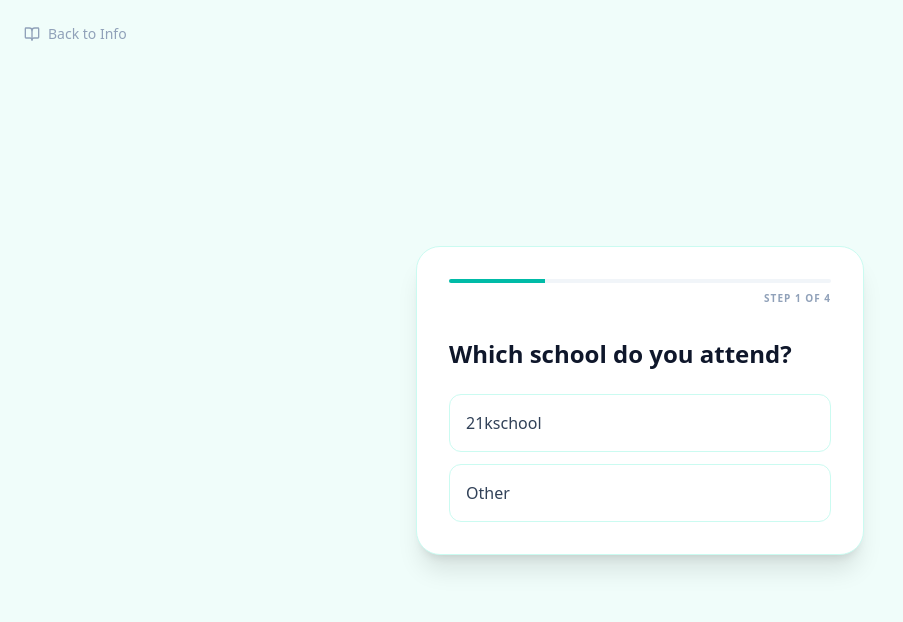
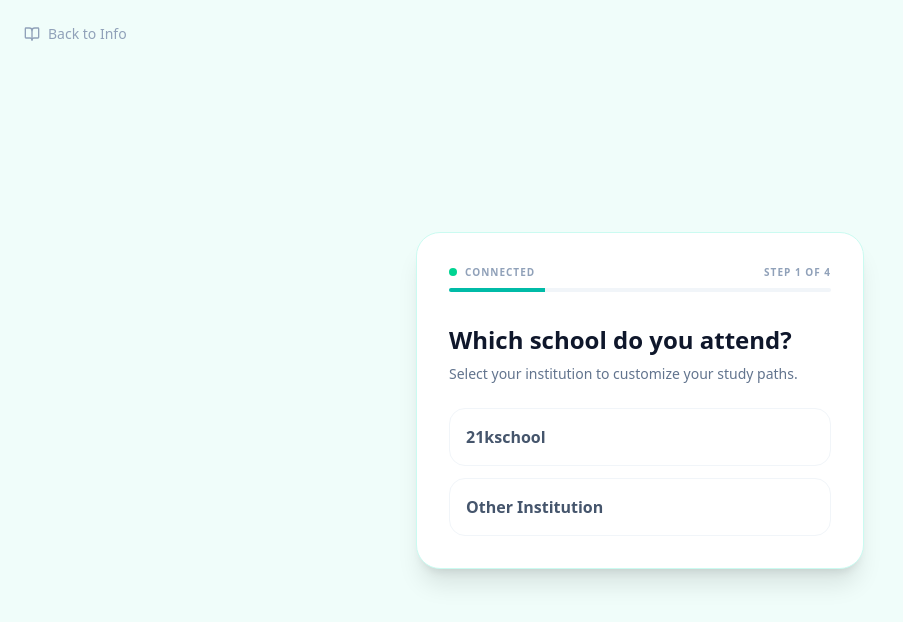
Before and after one commit to jayvenkatesanmeenakshi-hue/Aegis-AI, a React (Vite) app: page / in a window 1280 px wide. Both pictures are taken after a click on the button "Get Started". Shown: the top 622 px of the page, without its empty margins (0-903 px from the left). Built offline with nearby package versions, Linux system fonts and the light colour scheme.

Commit message:
feat: add sync status indicator and improve db init
Add a visual sync indicator to the UI for better feedback during progress updates. Include additional logging for debugging and optimize Firestore initialization to support both default and named database instances.

```diff
--- a/src/App.tsx
+++ b/src/App.tsx
@@ -268,7 +268,12 @@
   }, [user]);
 
   const saveProgress = async (data: any, next: boolean = true) => {
-    if (!user) return;
+    if (!user) {
+      console.error("No user found in saveProgress");
+      return;
+    }
+
+    console.log("Saving progress:", data, "Next step:", next);
 
     // Optimistic local update
     const updatedUser = { ...user, ...data };
@@ -279,11 +284,17 @@
     if (data.grade) setGrade(data.grade);
     if (data.subjects) setSubjects(data.subjects);
 
-    if (next) setStep((prev) => prev + 1);
+    if (next) {
+      setStep((prev) => {
+        console.log("Moving from step", prev, "to", prev + 1);
+        return prev + 1;
+      });
+    }
 
     setIsSaving(true);
     try {
       await setDoc(doc(db, 'users', user.uid), data, { merge: true });
+      console.log("Firestore sync successful");
     } catch (err) {
       console.warn("Failed to sync progress to cloud, saving locally:", err);
     } finally {
@@ -325,6 +336,15 @@
         className="max-w-md w-full bg-white rounded-3xl shadow-xl p-8 border border-teal-100"
       >
         <div className="mb-8">
+          <div className="flex items-center justify-between mb-2">
+            <div className="flex items-center gap-2">
+              <div className={`w-2 h-2 rounded-full ${isSaving ? 'bg-amber-400 animate-pulse' : 'bg-emerald-400'}`}></div>
+              <span className="text-[10px] text-slate-400 uppercase font-bold tracking-widest">
+                {isSaving ? 'Syncing...' : 'Connected'}
+              </span>
+            </div>
+            <p className="text-[10px] text-slate-400 uppercase font-bold tracking-widest">Step {step} of 4</p>
+          </div>
           <div className="h-1 w-full bg-slate-100 rounded-full overflow-hidden">
             <motion.div
               className="h-full bg-teal-500"
@@ -332,43 +352,69 @@
               animate={{ width: `${(step / 4) * 100}%` }}
             />
           </div>
-          <p className="text-right text-[10px] text-slate-400 mt-2 uppercase font-bold tracking-widest">Step {step} of 4</p>
         </div>
+
+        {step > 1 && (
+          <button
+            onClick={() => setStep(step - 1)}
+            className="mb-6 text-xs text-slate-400 hover:text-teal-600 font-semibold flex items-center gap-1 transition-colors"
+          >
+            <ArrowRight size={14} className="rotate-180" /> Back to Step {step - 1}
+          </button>
+        )}
 
         {step === 1 && (
           <div className="space-y-6">
-            <h2 className="text-2xl font-bold text-slate-900">Which school do you attend?</h2>
+            <div className="space-y-2">
+              <h2 className="text-2xl font-bold text-slate-900">Which school do you attend?</h2>
+              <p className="text-sm text-slate-500">Select your institution to customize your study paths.</p>
+            </div>
             <div className="grid grid-cols-1 gap-3">
               <button
-                onClick={() => saveProgress({ school: '21kschool' })}
-                className={`p-4 border rounded-xl text-left font-medium transition-all ${school === '21kschool' ? 'border-teal-500 bg-teal-50 text-teal-700' : 'border-teal-100 text-slate-700 hover:bg-teal-50'}`}
+                onClick={() => {
+                  console.log("Selected 21kschool");
+                  saveProgress({ school: '21kschool' });
+                }}
+                className={`p-4 border rounded-2xl text-left font-semibold transition-all group ${school === '21kschool' ? 'border-teal-500 bg-teal-50 text-teal-700 shadow-sm shadow-teal-100' : 'border-slate-100 text-slate-600 hover:border-teal-200 hover:bg-teal-50/30'}`}
               >
-                21kschool
+                <div className="flex items-center justify-between">
+                  <span>21kschool</span>
+                  {school === '21kschool' && <CheckCircle size={18} className="text-teal-500" />}
+                </div>
               </button>
               <button
                 onClick={() => setSchool('Other')}
-                className={`p-4 border rounded-xl text-left font-medium transition-all ${school === 'Other' || (school && school !== '21kschool') ? 'border-teal-500 bg-teal-50 text-teal-700' : 'border-teal-100 text-slate-700 hover:bg-teal-50'}`}
+                className={`p-4 border rounded-2xl text-left font-semibold transition-all ${school === 'Other' || (school && school !== '21kschool') ? 'border-teal-500 bg-teal-50 text-teal-700 shadow-sm shadow-teal-100' : 'border-slate-100 text-slate-600 hover:border-teal-200 hover:bg-teal-50/30'}`}
               >
-                Other
+                <div className="flex items-center justify-between">
+                  <span>Other Institution</span>
+                  {(school === 'Other' || (school && school !== '21kschool')) && <CheckCircle size={18} className="text-teal-500" />}
+                </div>
               </button>
             </div>
-            {school === 'Other' && (
-              <div className="space-y-4">
+
+            {(school === 'Other' || (school && school !== '21kschool')) && (
+              <motion.div
+                initial={{ opacity: 0, y: 10 }}
+                animate={{ opacity: 1, y: 0 }}
+                className="space-y-4 pt-2"
+              >
                 <input
                   autoFocus
                   placeholder="Enter school name"
                   value={otherSchool}
                   onChange={(e) => setOtherSchool(e.target.value)}
-                  className="w-full p-3 border border-slate-200 rounded-xl focus:ring-2 focus:ring-teal-500/20 focus:border-teal-500 outline-none"
+                  className="w-full p-4 bg-slate-50 border border-slate-100 rounded-2xl focus:ring-4 focus:ring-teal-500/10 focus:border-teal-500 outline-none transition-all text-sm font-medium"
                 />
                 <button
                   disabled={!otherSchool.trim() || isSaving}
                   onClick={() => saveProgress({ school: otherSchool })}
-                  className="w-full bg-teal-500 text-white py-3 rounded-xl font-bold disabled:opacity-50"
+                  className="w-full bg-teal-600 hover:bg-teal-700 text-white py-4 rounded-2xl font-bold transition-all shadow-lg shadow-teal-600/20 disabled:opacity-50 flex items-center justify-center gap-2"
                 >
                   {isSaving ? "Saving..." : "Continue"}
+                  {!isSaving && <ArrowRight size={18} />}
                 </button>
-              </div>
+              </motion.div>
             )}
           </div>
         )}
--- a/src/lib/firebase.ts
+++ b/src/lib/firebase.ts
@@ -6,11 +6,11 @@
 const app = initializeApp(firebaseConfig);
 
 // If firestoreDatabaseId is provided, use it (typically for named databases).
-// Otherwise, use initializeFirestore() which defaults to the (default) database.
+// Otherwise, use getFirestore() which defaults to the (default) database.
 const dbId = (firebaseConfig as { firestoreDatabaseId?: string }).firestoreDatabaseId;
 
-export const db = initializeFirestore(app, {
-  experimentalForceLongPolling: true
-}, dbId || '(default)');
+export const db = dbId
+  ? initializeFirestore(app, { experimentalForceLongPolling: true }, dbId)
+  : getFirestore(app);
 
 export const auth = getAuth(app);
```
